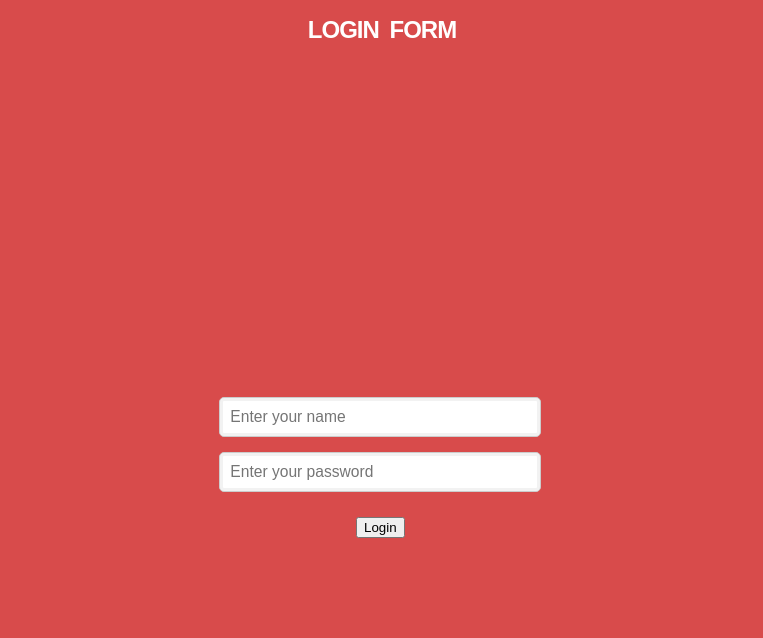
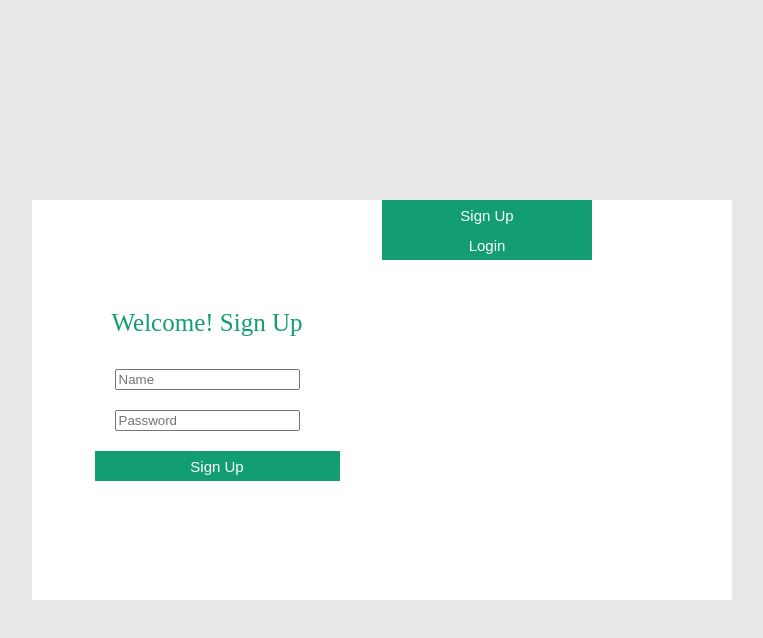
Before and after one commit to GrimlockFGZ/PWAuth, a website: page public/index.html in a window 1280 px wide. Shown: the whole page, without its empty margins (258-1021 px from the left). Drawn offline with Linux system fonts and the light colour scheme.

Commit message:
frontend work

```diff
--- a/public/Styles.css
+++ b/public/Styles.css
@@ -1,26 +1,86 @@
+body {
+    margin: 0;
+    padding: 0;
+    background-color: #e8e8e8;
+    display: grid;
+    height: 100vh;
+    place-items: center;
+}
 
-html, body{ height:100%; }
-body{ margin:0;padding:0; background:#D84B4B; text-align:center; font:12px arial; }
-body::after{ content:''; height:100%; display:inline-block; vertical-align:middle; }
-p{ color:#AAA; padding-top:20px; }
-a{ color:#D84B4B; text-decoration:none; }
-h1{ color:#FFF; text-transform:uppercase; word-spacing:5px; letter-spacing:-1px; }
-form{ display:inline-block; vertical-align:middle; }
-.labeled{ margin:15px 0; line-height:2.8;
-    &::after{ content:''; display:table; clear:both; }
-    /* stlye the inputs */
-    input{ float:right; margin-left:10px; width:300px; padding:10px; font-size:inherit; border:1px solid #CCC; border-radius:5px; box-shadow:0 0 0 3px rgba(0,0,0,.05) inset;
-        &:focus{ border-color:#AAA; }
-    }
+.container {
+    width: 700px;
+    height: 400px;
+    background: white;
+    position: relative;
+    display: grid;
+    grid-template: 100% / 50% 50%;
+    box-shadow: 2px 2px 10px 0 rgba(#333, 0.2);
+    transition: transform 0.5s ease;
 }
-.login-button{margin-top:10px;}
-@supports(pointer-events:none) {
-    .labeled{ position:relative; font-size:1.3em;
-        label{ position:absolute; left:10px; top:0; overflow:hidden; opacity:0.4; pointer-events:none; transition:.3s cubic-bezier(.45,.3,.45,1.33); }
-        input{ margin:0;
-            &:focus, &:valid{
-            & + label{ text-indent:-170px; }
-            }
-        }
-    }
+
+.message {
+    position: absolute;
+    background: white;
+    width: 50%;
+    height: 100%;
+    transition: 0.5s all ease;
+    transform: translateX(100%);
+    z-index: 4;
 }
+
+.signup:before {
+    opacity: 0.3;
+    left: 0;
+}
+
+.login:before {
+    opacity: 0.3;
+    left: 100%;
+}
+
+.btn-wrapper {
+    width: 60%;
+}
+
+.form {
+    width: 100%;
+    height: 100%;
+    display: flex;
+    justify-content: center;
+    align-items: center;
+    flex-direction: column;
+}
+
+.form--heading {
+    font-size: 25px;
+    height: 50px;
+    color: #129D72;
+    text-align: center; /* Center text horizontally */
+}
+
+.form--signup {
+    border-right: 1px solid #999;
+}
+
+form {
+    width: 70%;
+    text-align: center; /* Center text horizontally */
+}
+
+form > * {
+    margin: 10px; /* Add margins around form elements */
+}
+
+.button {
+    width: 100%;
+    height: 30px;
+    border: 0;
+    outline: 0;
+    color: white;
+    font-size: 15px;
+    font-weight: 400;
+    position: relative;
+    z-index: 3;
+    background: #129D72;
+    cursor: pointer;
+}
--- a/public/index.html
+++ b/public/index.html
@@ -2,27 +2,34 @@
 <html lang="en">
 <head>
     <meta charset="UTF-8">
-    <title>Login Page</title>
+    <title>Login & Registration Form</title>
     <link rel="stylesheet" href="Styles.css">
 </head>
 <body>
-<h1>Login Form</h1>
-<form id="loginForm">
-    <div class='labeled'>
-        <input type="text" id="username" required placeholder ="Enter your name"/>
-
+<div class="container">
+    <div class="message signup">
+        <div class="btn-wrapper">
+            <button class="button" id="signup">Sign Up</button>
+            <button class="button" id="login"> Login</button>
+        </div>
     </div>
-    <div class='labeled'>
-        <input type="password" id="password"
-               required
-               placeholder="Enter your password"
-               pattern="(?=.*\d)(?=.*[a-z])(?=.*[A-Z]).{8,}"
-               title="Must contain at least one number and one uppercase and lowercase letter, and at least 8 or more characters" />
-
+    <div class="form form--signup">
+        <div class="form--heading">Welcome! Sign Up</div>
+        <form autocomplete="off">
+            <input type="text" placeholder="Name">
+            <input type="password" placeholder="Password">
+            <button class="button">Sign Up</button>
+        </form>
     </div>
-
-    <button class="btn btn-primary btn-block login-button" type="submit"><i class="fa fa-sign-in"></i> Login</button>
-</form>
-<script src="login.js"></script>
+    <div class="form form--login">
+        <div class="form--heading">Welcome back!</div>
+        <form autocomplete="off">
+            <input type="text" placeholder="Name">
+            <input type="password" placeholder="Password">
+            <button class="button">Login</button>
+        </form>
+    </div>
+</div>
+<script src="server.js"></script>
 </body>
 </html>
--- /dev/null
+++ b/public/server.js
@@ -0,0 +1,30 @@
+$("#signup").click(function() {
+    $(".message").css("transform", "translateX(100%)");
+    if ($(".message").hasClass("login")) {
+        $(".message").removeClass("login");
+    }
+    $(".message").addClass("signup");
+});
+
+$("#login").click(function() {
+    $(".message").css("transform", "translateX(0)");
+    if ($(".message").hasClass("login")) {
+        $(".message").removeClass("signup");
+    }
+    $(".message").addClass("login");
+});
+$("#signup").click(function() {
+    $(".message").css("transform", "translateX(100%)");
+    if ($(".message").hasClass("login")) {
+        $(".message").removeClass("login");
+    }
+    $(".message").addClass("signup");
+});
+
+$("#login").click(function() {
+    $(".message").css("transform", "translateX(0)");
+    if ($(".message").hasClass("login")) {
+        $(".message").removeClass("signup");
+    }
+    $(".message").addClass("login");
+});
```
